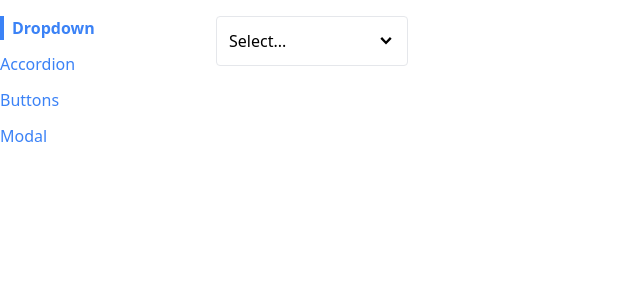
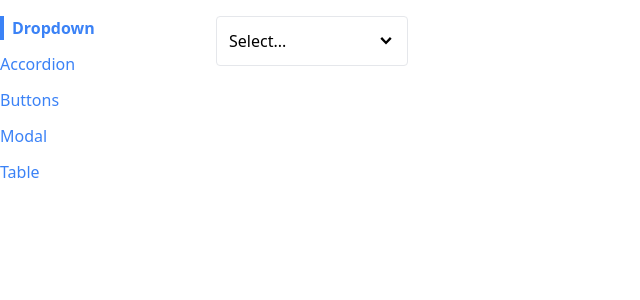
Before and after one commit to olaide-hok/Components, a React (Create React App) app: page / in a window 1280 px wide. Shown: the top 300 px of the page, without its empty margins (0-640 px from the left). Built offline with nearby package versions, Linux system fonts and the light colour scheme.

Commit message:
Add table label and path

```diff
--- a/src/components/Sidebar.tsx
+++ b/src/components/Sidebar.tsx
@@ -18,6 +18,10 @@ const Sidebar = () => {
         {
             label: 'Modal',
             path: '/modal',
+        },
+        {
+            label: 'Table',
+            path: '/table',
         },
     ]
 
```
Lines whose indentation alone changed are shown as unchanged.
